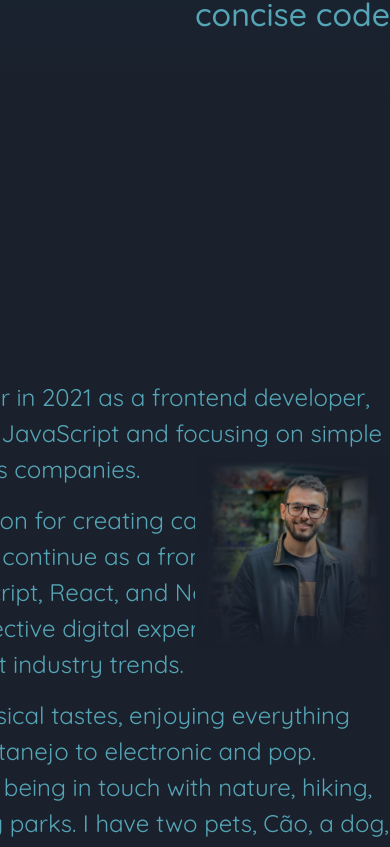
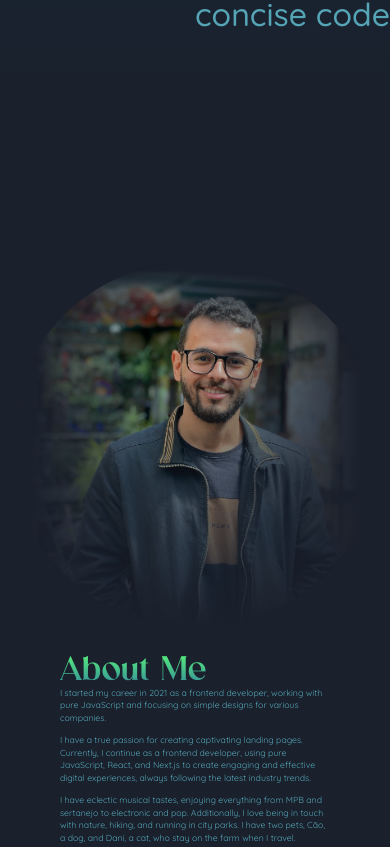
Before and after one commit to jmauricioaferreira/portfolio, a Next.js app: page /en#about-me in a window 390 px wide. Shown: the part 1717-2564 px from the top of the page. Built offline with nearby package versions, Linux system fonts and the light colour scheme.

Commit message:
✨ enhance AboutMeSection layout and styling for better responsiveness, update Title component for improved text sizing

```diff
--- a/src/components/sections/AboutMeSection.tsx
+++ b/src/components/sections/AboutMeSection.tsx
@@ -25,27 +25,35 @@ export const AboutMeSection = () => {
   const opacity = useTransform(scrollYProgress, [0.1, 0.4], [0, 1]);
   return (
     <motion.section
-      className={`flex h-screen bg-gradient-start justify-center items-center`}
+      className="flex flex-col lg:flex-row h-screen bg-gradient-start justify-center items-center px-4 sm:px-8 md:px-16 lg:px-32 xl:px-64 py-8 sm:py-12 md:py-16 lg:py-0"
       id={SECTIONS.ABOUT_ME}
       data-section-id={SECTIONS.ABOUT_ME}
       ref={targetRef}
     >
       <motion.div
         ref={textRef}
-        className="flex flex-col w-1/2 items-center"
+        className="flex flex-col w-full lg:w-1/2 items-center order-2 lg:order-1"
         style={{ x: textX, opacity }}
       >
-        <div>
+        <div className="px-20 lg:px-0 w-full max-w-4xl">
           <Title>{t("title")}</Title>
-          <div className=" flex flex-col gap-6 w-[60rem] text-custom-24">
+          <div className="flex flex-col gap-4 sm:gap-6 w-full text-sm sm:text-base md:text-lg lg:text-custom-24 lg:leading-relaxed">
             <Text>{t("description.first")}</Text>
             <Text>{t("description.second")}</Text>
             <Text>{t("description.third")}</Text>
           </div>
         </div>
       </motion.div>
-      <motion.div ref={imageRef} style={{ x: imageX, opacity }}>
-        <Image src={myself} alt={""} width={900} />
+      <motion.div
+        ref={imageRef}
+        className=" order-1 lg:order-2 mb-8 lg:mb-0"
+        style={{ x: imageX, opacity }}
+      >
+        <Image
+          src={myself}
+          alt="João Maurício"
+          className="w-full sm:w-80 sm:h-80 md:w-96 md:h-96 lg:w-[900px] lg:h-auto object-cover rounded-full"
+        />
       </motion.div>
     </motion.section>
   );
--- a/src/components/shared/Title.tsx
+++ b/src/components/shared/Title.tsx
@@ -12,7 +12,7 @@ export const Title = (props: TextProps) => {
 
   return (
     <h1
-      className={`font-porsha text-custom-24 sm:text-custom-96 leading-[15rem] bg-gradient-to-r from-title-gradient-start to-title-gradient-end bg-clip-text text-transparent ${classes}`}
+      className={`font-porsha text-6xl sm:text-6xl md:text-7xl lg:text-custom-96 xl:text-custom-96 leading-[4rem] sm:leading-[6rem] md:leading-[8rem] lg:leading-[10rem] xl:leading-[15rem] bg-gradient-to-r from-title-gradient-start to-title-gradient-end bg-clip-text text-transparent ${classes}`}
     >
       {children}
     </h1>
```
